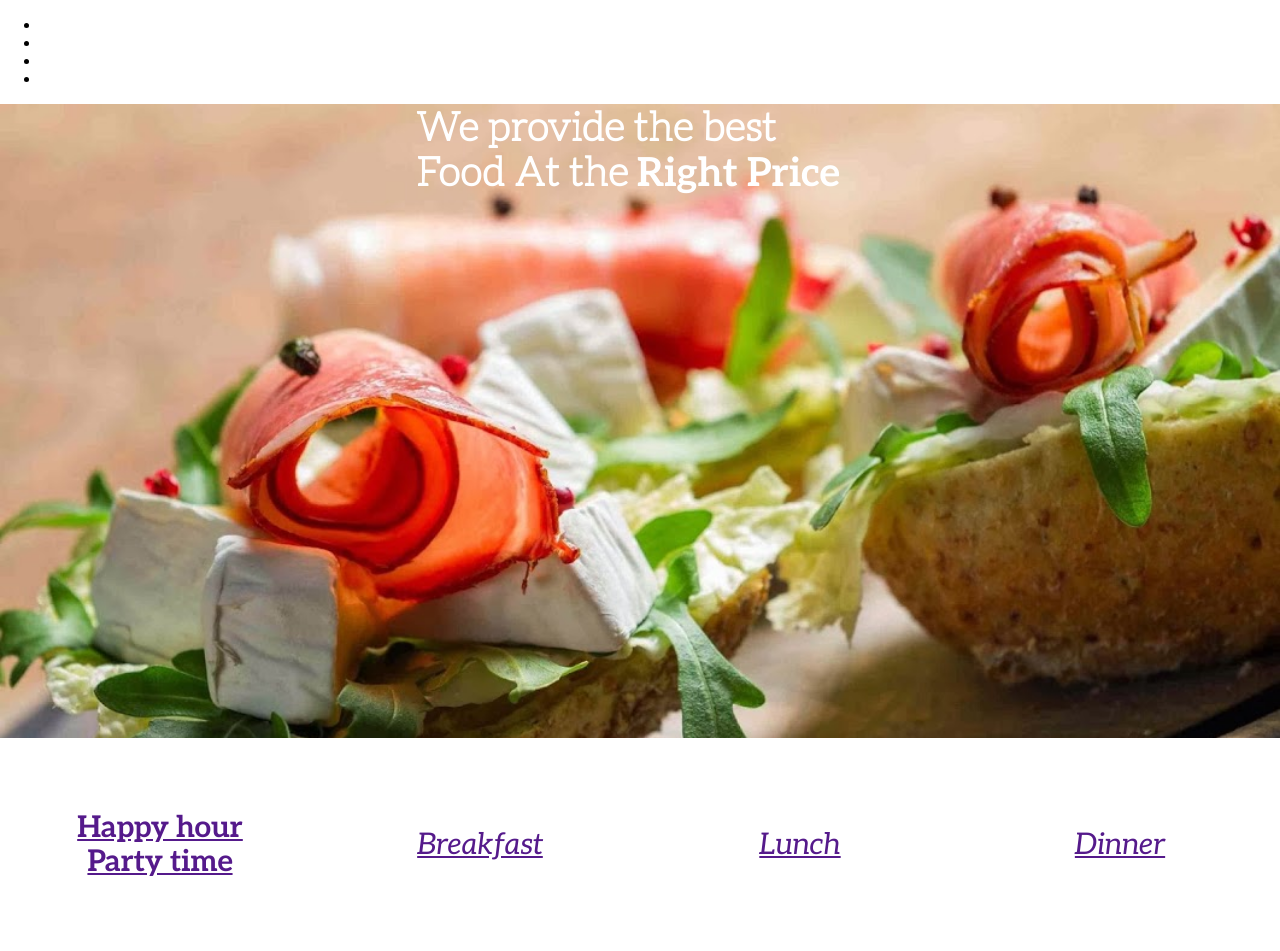
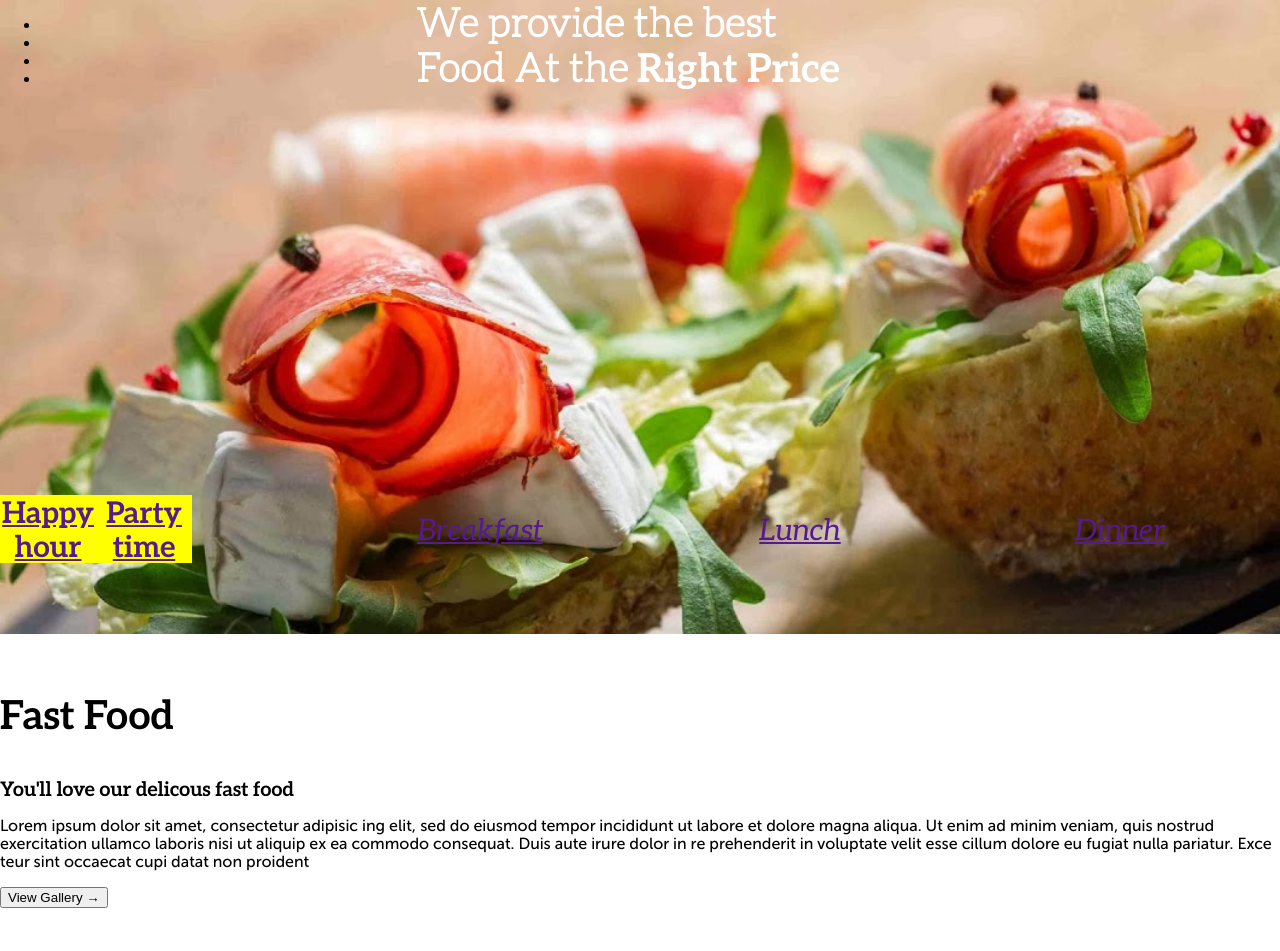
Before and after one commit to zhukovka/menuproject, a plain HTML site: page index.html in a window 1280 px wide. Shown: the top 951 px of the page. Drawn offline with Linux system fonts and the light colour scheme; files whose address does not match are found by name.

Commit message:
position

```diff
--- a/assets/style.css
+++ b/assets/style.css
@@ -167,3 +167,26 @@ p {
     margin: auto;
     color: white;
 }
+
+
+/*-----------------------------*/
+.mainBlock{
+    float: left;
+    width: 30%;
+    background-color: yellow;
+}
+
+header{
+    position: relative;
+}
+
+nav{
+    position: absolute;
+    top: 0;
+}
+
+.offers{
+    position: absolute;
+    bottom: 0;
+    left: 0;
+}
```
